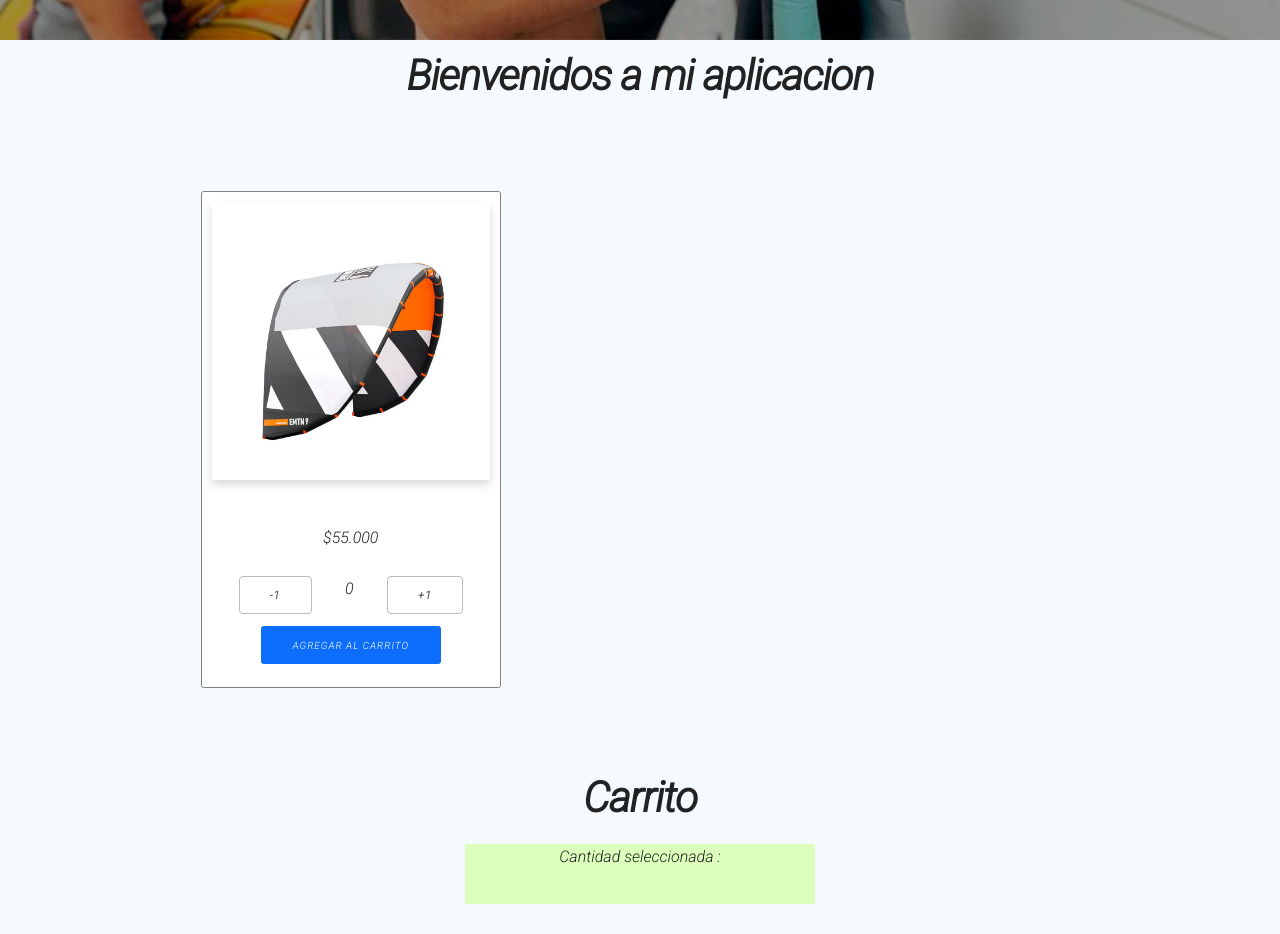
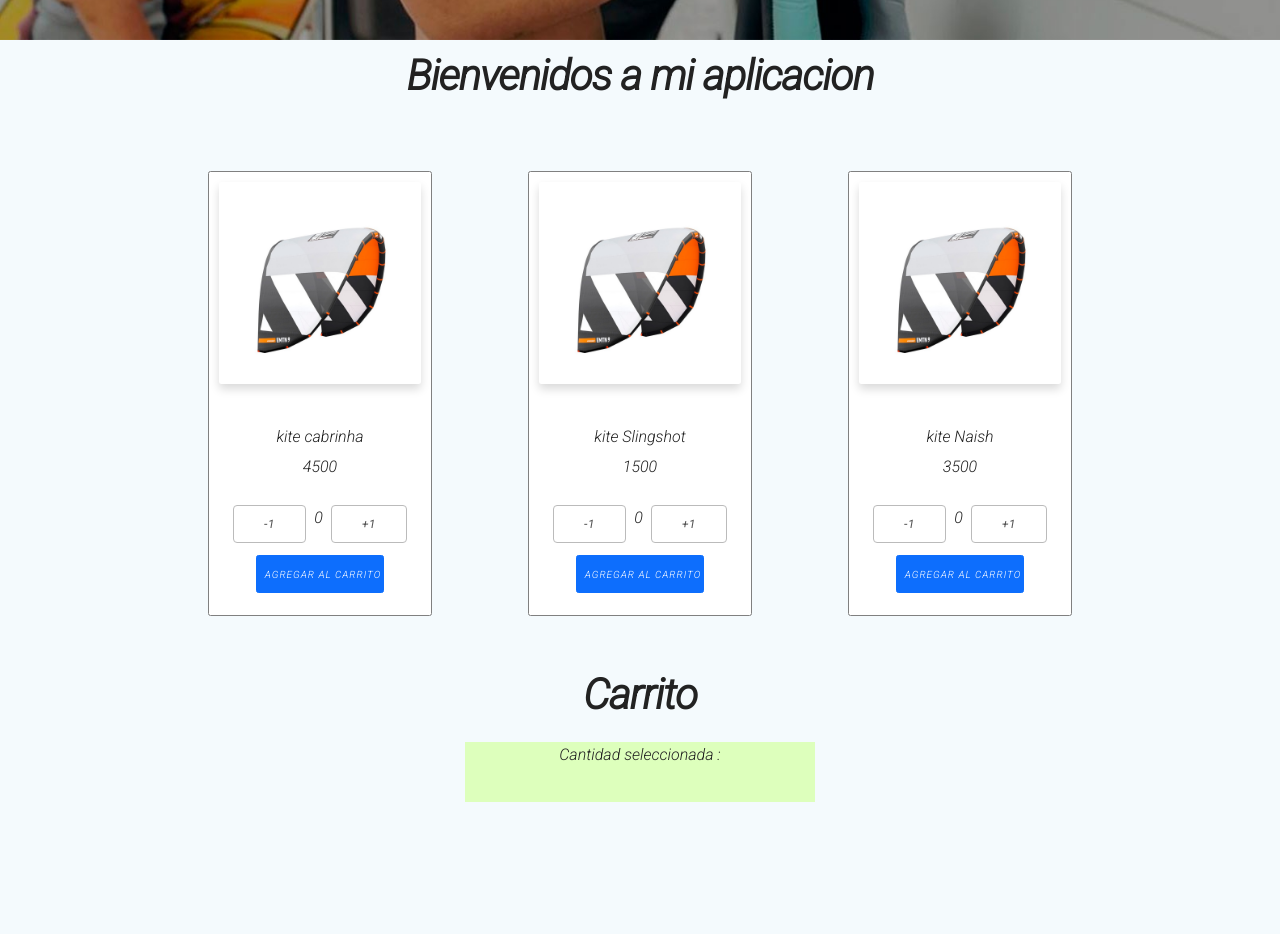
Before and after one commit to santiagodebrito12/Sudestada, a React (Create React App) app: page / in a window 1280 px wide. Shown: the part 620-1554 px from the top of the page. After the commit the page ends 1452 px from the top, so only its background shows below. Built offline with nearby package versions, Linux system fonts and the light colour scheme; a web font is replaced by a local one.

Commit message:
agregue item y itemlist

```diff
--- a/src/components/Card/Card.js
+++ b/src/components/Item/Item.js
@@ -1,36 +1,27 @@
 import React,{useState} from 'react';
 import ItemListContainer from '../Seccion/ItemListContainer';
 import ItemCount from '../ItemCount/ItemCount';
-import './Card.css';
+import './Item.css';
 
 
 
 
 
-const Card = ({kite,nombre,cantidad,setCantidad,cantidadSeleccionada,setCantidadSeleccionada}) => {
-
-
-    const handleSubmit = (e) =>{
-        e.preventDefault();
-
-        setCantidadSeleccionada(cantidad)
-
-    }
+const Card = ({producto,kite,nombre,cantidad,setCantidad,cantidadSeleccionada,setCantidadSeleccionada}) => {
 
 
     return (
             <div className="card" width="18rem">
             <img src={kite} className="card-img-top shadow p-3 mb-5 bg-body rounded"></img>
             <div className="card-body descripcion">
-                <p className="card-title"> {nombre} </p>
-                <p className="card-text">$55.000</p>
+                <p className="card-title"> {producto.nombre} </p>
+                <p className="card-text">{producto.precio}</p>
 
 
                 <ItemCount
-                cantidad={cantidad}
-                setCantidad={setCantidad}/>
+                />
 
-               <button className="btn btn-primary" onClick={handleSubmit}>Agregar al carrito</button>
+               <button className="btn btn-primary">Agregar al carrito</button>
 
 
             </div>
--- a/src/components/ItemCount/ItemCount.js
+++ b/src/components/ItemCount/ItemCount.js
@@ -10,23 +10,13 @@ const ItemCount = ({cantidad,setCantidad}) => {
         <>
         <div className="contenedor-aumentador">
 
-        {cantidad>0 ?   <button className="button" onClick={()=>{
-             setCantidad(
-                    cantidad - 1,
-                )
-            }}> -1 </button> : <button className="button" disabled="true"> -1 </button> }
+         <button className="button"> -1 </button>
 
 
 
-            <p>{cantidad}</p>
+            <p>{cantidad=0}</p>
 
-           {(cantidad<stock) ?<button className="button" onClick={()=>{
-
-            setCantidad(
-                cantidad +1
-            )
-        }}> +1 </button> : <button className="button" disabled="true">+1</button> }
-
+           <button className="button"> +1 </button>
         </div>
 
         </>
--- /dev/null
+++ b/src/components/ItemList/ItemList.js
@@ -0,0 +1,54 @@
+import React,{useState} from 'react';
+import Card from '../Item/Item';
+import kite from '../../img/imagen-kite.jpg';
+const productos = [
+    {nombre:'kite cabrinha',
+    precio:'4500',
+    industria:'brasilera',
+    key:1},
+    {nombre:'kite Slingshot',
+    precio:'1500',
+    industria:'brasilera',
+    key:2},
+    {nombre:'kite Naish',
+    precio:'3500',
+    industria:'brasilera',
+    key:3,},
+  ]
+
+
+const ItemList= ({cantidad,setCantidad,cantidadSeleccionada,setCantidadSeleccionada}) => {
+    const [respuesta,guardarRespuesta]=useState([]);
+
+    const consulta = new Promise((resolve,reject)=>{
+        setTimeout(() => {
+            resolve(productos);
+        }, 2000);
+
+})
+
+consulta.then((data)=>{
+   guardarRespuesta(data);
+})
+
+
+    return (
+        <div className="container d-flex">
+            {respuesta.map((producto=>{
+                return(
+                    <Card
+                    key={producto.key}
+                    producto={producto}
+                    kite={kite}
+                    cantidad={cantidad}
+                    setCantidad={setCantidad}
+                    cantidadSeleccionada={cantidadSeleccionada}
+                    setCantidadSeleccionada={setCantidadSeleccionada}
+                    />
+                )
+            }))}
+        </div>
+      );
+}
+
+export default ItemList;
--- a/src/components/Seccion/ItemListContainer.js
+++ b/src/components/Seccion/ItemListContainer.js
@@ -1,8 +1,8 @@
 import React,{useState} from 'react';
-import Card from '../Card/Card';
+import ItemList from '../ItemList/ItemList';
 import './Seccion.css';
 
-import kite from '../../img/imagen-kite.jpg';
+
 
 
 
@@ -18,17 +18,13 @@ const ItemListContainer = ({greeting}) => {
         <div className="contenedor-seccion ">
             <h2>{greeting}</h2>
 
-        <div className="contenedor-productos" id="kitesurf">
+       <ItemList
 
-            <Card
-            kite={kite}
-            cantidad={cantidad}
-            setCantidad={setCantidad}
-            cantidadSeleccionada={cantidadSeleccionada}
-            setCantidadSeleccionada={setCantidadSeleccionada}
-            />
-
-        </div>
+        cantidad={cantidad}
+        setCantidad={setCantidad}
+        cantidadSeleccionada={cantidadSeleccionada}
+        setCantidadSeleccionada={setCantidadSeleccionada}
+       />
         <div className="contenedor-carrito">
             <h2>Carrito</h2>
             <p className="parrafo-carrito">Cantidad seleccionada : {cantidadSeleccionada} </p>
```
Also changed, not shown: src/components/Item/Item.css (renamed from src/components/Card/Card.css), src/components/ItemList/ItemList.css (added).
